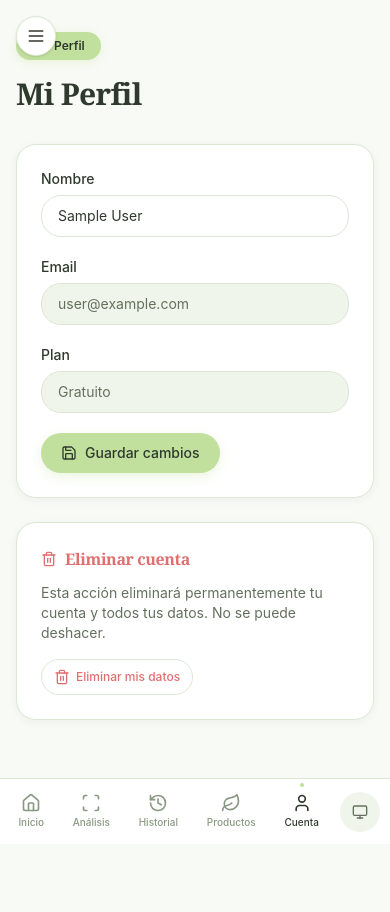
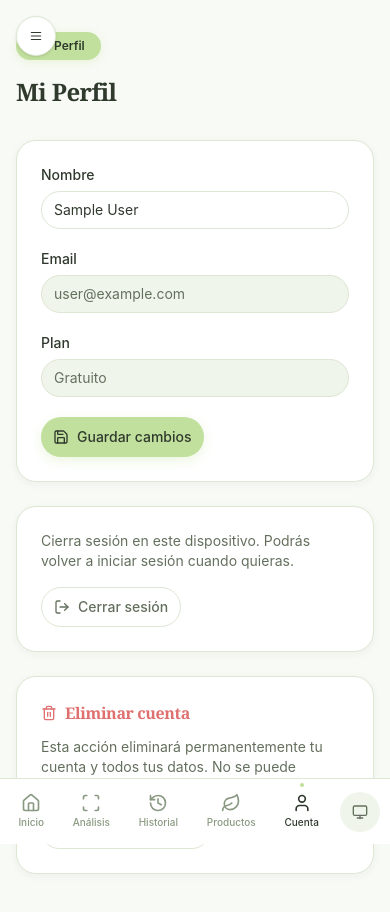
Before and after one commit to jai416/the-serene-lens-nuevo, a Next.js app: page /dashboard/profile in a window 390 px wide. Shown: the top 912 px of the page. Built offline with nearby package versions, Linux system fonts and the light colour scheme; no server answers; sample sign-in values are in the browser's storage.

Commit message:
arreglo de errores de diseño y panel administrativo

```diff
--- a/src/app/api/product-scan/route.ts
+++ b/src/app/api/product-scan/route.ts
@@ -1,6 +1,9 @@
 import { NextRequest } from "next/server"
+import { getServerSession } from "next-auth"
+import { authOptions } from "@/lib/auth"
 import { scanProductIngredients } from "@/lib/openrouter"
-import { ok, error, serverError } from "@/lib/api-response"
+import { ok, error, serverError, unauthorized } from "@/lib/api-response"
+import { logger } from "@/lib/logger"
 
 const alarmistTerms = [
   "tóxico", "toxina", "veneno", "venenoso", "cancerígeno", "carcinógeno",
@@ -17,11 +20,20 @@ function sanitizeSummary(summary: string): string {
 }
 
 export async function POST(req: NextRequest) {
+  const session = await getServerSession(authOptions)
+  if (!session?.user) {
+    return unauthorized("Inicia sesión para escanear productos")
+  }
+
   try {
     const formData = await req.formData()
     const file = formData.get("image") as File | null
 
     if (!file) return error("Imagen requerida")
+
+    if (file.size > 10 * 1024 * 1024) {
+      return error("La imagen no debe superar 10MB")
+    }
 
     const bytes = await file.arrayBuffer()
     const buffer = Buffer.from(bytes)
@@ -35,6 +47,7 @@ export async function POST(req: NextRequest) {
 
     return ok({ result })
   } catch (e) {
+    logger.error("Product scan error", { error: e, userId: session.user.id })
     return serverError(e)
   }
 }
--- a/src/app/dashboard/profile/page.tsx
+++ b/src/app/dashboard/profile/page.tsx
@@ -6,7 +6,7 @@ import { useState } from "react"
 import { Button } from "@/components/ui/button"
 import { Card, CardContent, CardHeader, CardTitle } from "@/components/ui/card"
 import { Badge } from "@/components/ui/badge"
-import { User, Save, AlertCircle, Trash2 } from "lucide-react"
+import { User, Save, AlertCircle, Trash2, LogOut } from "lucide-react"
 import { toast } from "sonner"
 
 export default function ProfilePage() {
@@ -126,6 +126,22 @@ export default function ProfilePage() {
           </CardContent>
         </Card>
 
+        {/* ── Cerrar sesión ── */}
+        <Card className="p-6 mt-6">
+          <CardContent className="p-0">
+            <p className="text-sm text-[#64705E] mb-4">
+              Cierra sesión en este dispositivo. Podrás volver a iniciar sesión cuando quieras.
+            </p>
+            <Button
+              variant="outline"
+              onClick={() => signOut({ callbackUrl: "/login" })}
+            >
+              <LogOut className="w-4 h-4 mr-2" />
+              Cerrar sesión
+            </Button>
+          </CardContent>
+        </Card>
+
         {/* ── Eliminar cuenta ── */}
         <Card className="p-6 mt-6 border-[#FECACA]">
           <CardHeader className="p-0 mb-3">
--- a/src/app/globals.css
+++ b/src/app/globals.css
@@ -216,3 +216,17 @@ body::before {
 /* Shadow overrides for dark mode */
 .shadow-\[0_2px_8px_rgba\(47\,58\,45\,0\.05\)\] { @apply dark:shadow-[0_2px_8px_rgba(0,0,0,0.3)]; }
 .shadow-\[0_8px_24px_rgba\(47\,58\,45\,0\.1\)\] { @apply dark:shadow-[0_8px_24px_rgba(0,0,0,0.4)]; }
+
+/* Mobile responsive */
+@media (max-width: 640px) {
+  body { font-size: 14px; }
+  h1 { @apply text-2xl; }
+  h2 { @apply text-xl; }
+  h3 { @apply text-base; }
+  button, .btn { @apply py-2 px-3 text-sm; }
+  input, textarea, select { @apply py-2 px-3 text-sm; }
+}
+
+@media (max-width: 480px) {
+  body { font-size: 13px; }
+}
--- a/src/lib/image-compression.ts
+++ b/src/lib/image-compression.ts
@@ -17,12 +17,6 @@ export class ImageCompressionError extends Error {
 
 export async function compressImage(file: File, maxSizeMB = 10): Promise<File> {
   const maxSizeBytes = maxSizeMB * 1024 * 1024
-
-  if (file.size > maxSizeBytes) {
-    throw new ImageCompressionError(
-      `La imagen supera los ${maxSizeMB}MB. Reduce el tamaño o toma una foto con menor resolución.`
-    )
-  }
 
   if (file.size < SMALL_FILE_THRESHOLD) {
     return file
@@ -49,7 +43,8 @@ export async function compressImage(file: File, maxSizeMB = 10): Promise<File> {
       typeof navigator !== "undefined" &&
       "connection" in navigator &&
       ["slow-2g", "2g", "3g"].includes((navigator as any).connection?.effectiveType || "")
-    const maxDimension = isSlowConnection ? 480 : 768
+    const isOversized = file.size > maxSizeBytes
+    const maxDimension = isOversized ? 640 : isSlowConnection ? 480 : 768
     if (width > maxDimension || height > maxDimension) {
       const ratio = Math.min(maxDimension / width, maxDimension / height)
       width = Math.round(width * ratio)
@@ -61,11 +56,11 @@ export async function compressImage(file: File, maxSizeMB = 10): Promise<File> {
     ctx.drawImage(img, 0, 0, width, height)
     img.close()
 
-    let quality = isSlowConnection ? 0.5 : 0.7
+    let quality = isOversized ? 0.4 : isSlowConnection ? 0.5 : 0.7
     const mimeType = preferWebP ? "image/webp" : "image/jpeg"
     let blob = await canvasToBlob(canvas, quality, mimeType)
 
-    while (blob.size > file.size && quality > 0.05) {
+    while (blob.size > (isOversized ? blob.size : file.size) && quality > 0.05) {
       quality -= 0.1
       blob = await canvasToBlob(canvas, quality, mimeType)
     }
```
